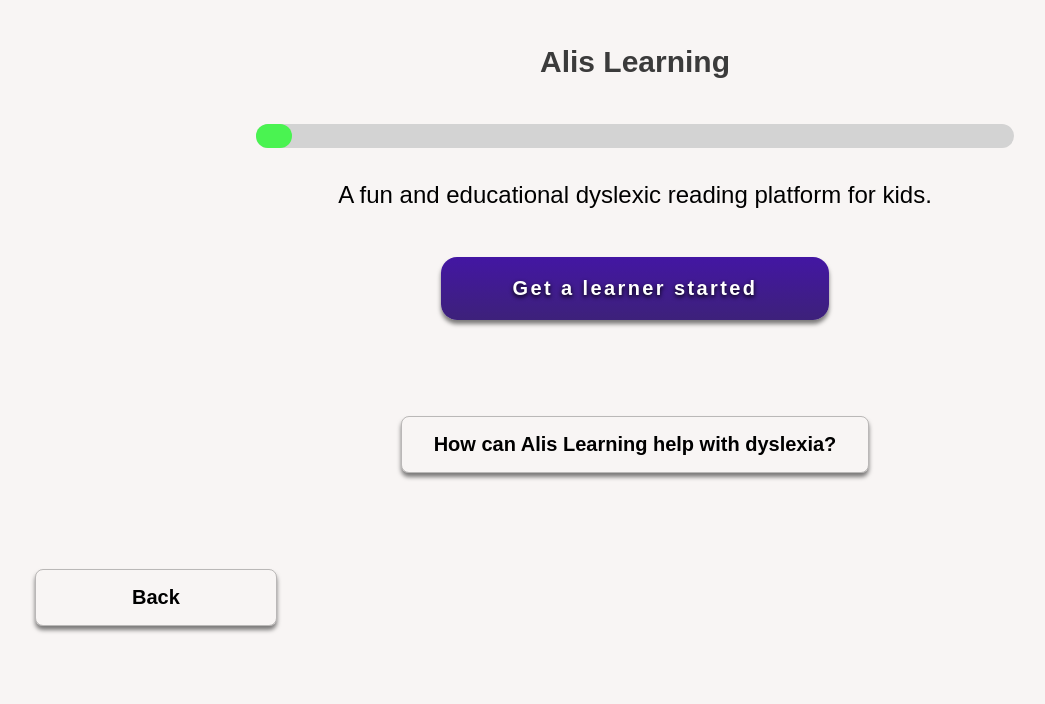
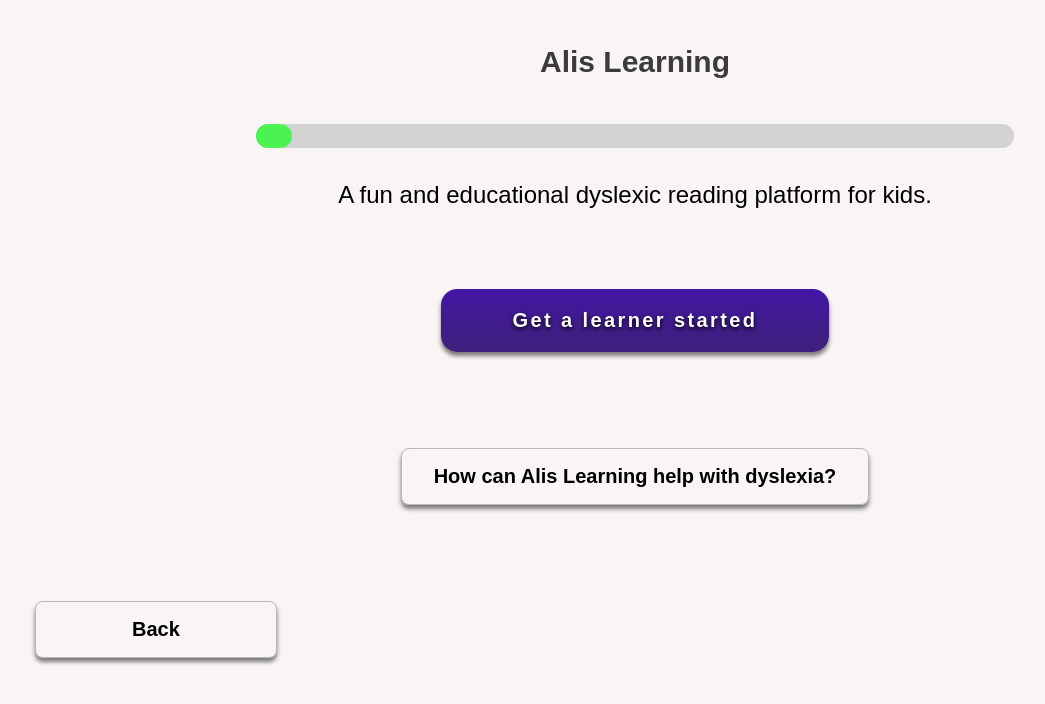
Before and after one commit to fac24/alis-learning, a Next.js app: page /adult-onboarding1 in a window 1280 px wide. Shown: the top 704 px of the page, without its empty margins (5-1050 px from the left). Built offline with nearby package versions, Linux system fonts and the light colour scheme.

Commit message:
Add adult next

```diff
--- a/components/Styled-Components/AdultNext.js
+++ b/components/Styled-Components/AdultNext.js
@@ -7,6 +7,7 @@
   // font-weight: normal;
   letter-spacing: 0.15rem;
   padding: 1.25rem 4.5rem;
+  margin-top: 5rem;
 `;
 
 /*
--- a/pages/phoneme-game.js
+++ b/pages/phoneme-game.js
@@ -2,7 +2,7 @@
 import PhonemeLayout from "../components/PhonemeLayout";
 import { phonemeData } from "../data/phoneme.js";
 import styled from "styled-components";
-import GameNext from "../components/Styled-Components/GameNext";
+import GameNext from "../components/Styled-Components/LearnerNextButton";
 import GameGoButton from "../components/Styled-Components/GameGoButton";
 import { ImMic } from "react-icons/im";
 import Star from "../public/decorations/star.svg";
```
